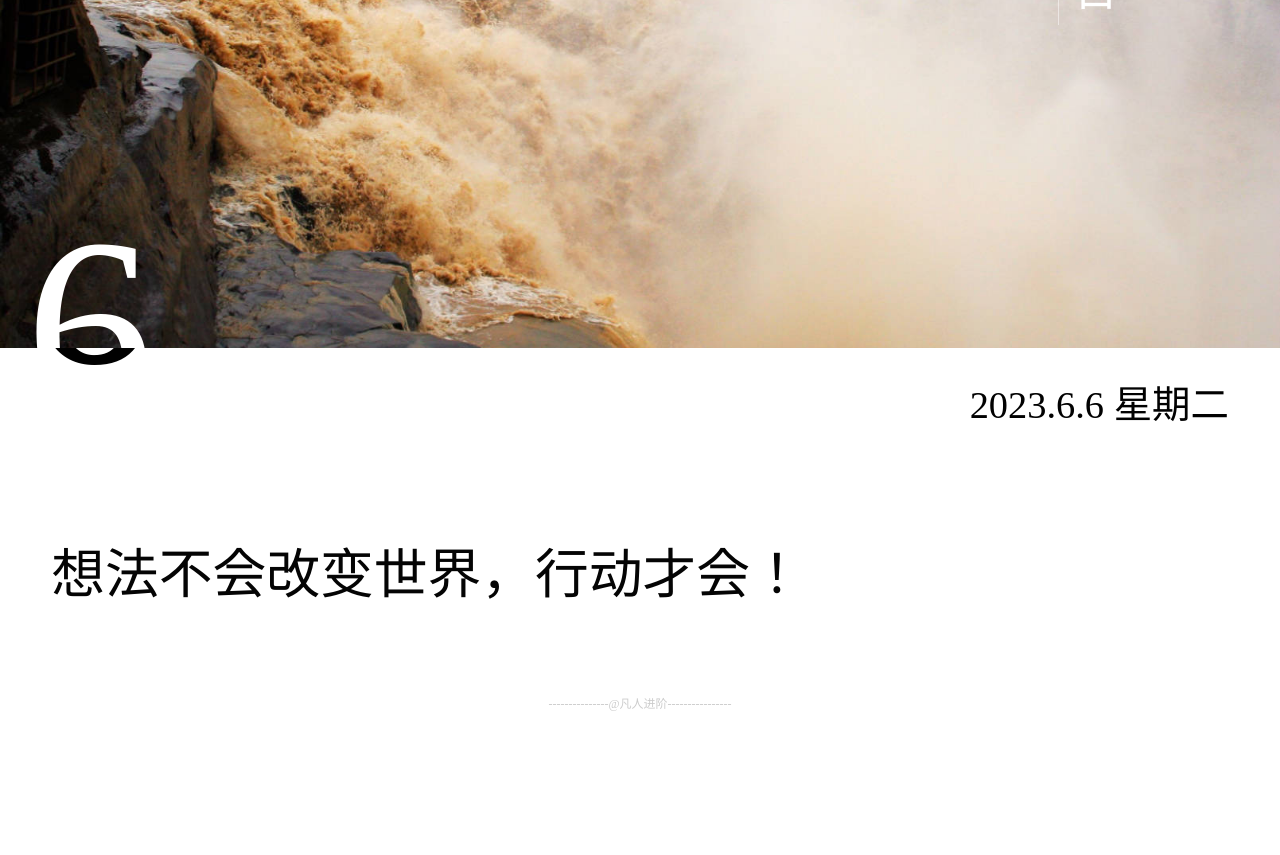
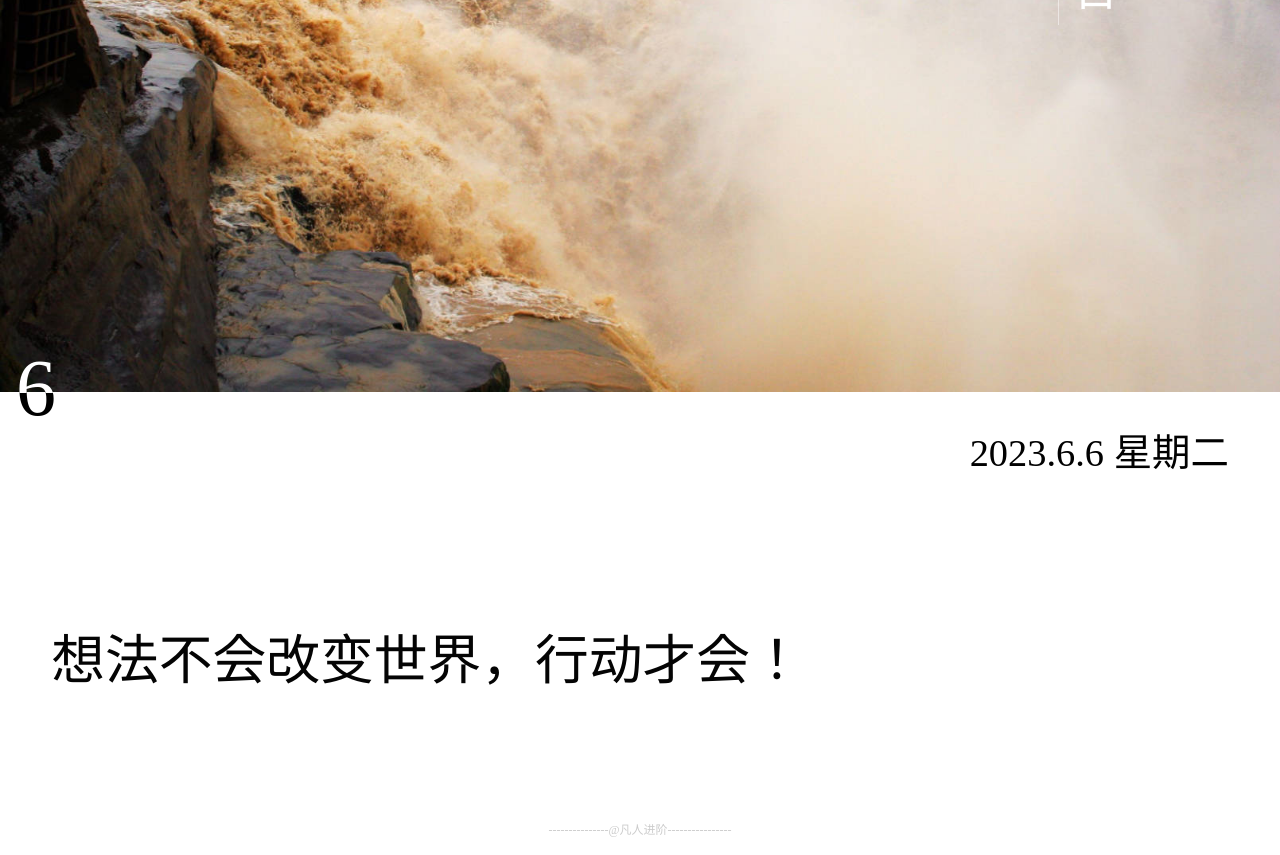
Before and after one commit to fanyouf/juzi, a Vue app: page / in a window 1280 px wide. Shown: the part 500-1355 px from the top of the page. Before the commit the page ends 1229 px from the top, so only its background shows below. Built offline with nearby package versions, Linux system fonts and the light colour scheme; no server answers.

Commit message:
feat: new component for HugeDay

```diff
--- a/src/views/Home.vue
+++ b/src/views/Home.vue
@@ -11,12 +11,15 @@
         <div class="item">{{ oldMonth }}</div>
         <div class="item">{{ oldDay }}</div>
       </div>
-      <div class="huge-day">{{ newDay }}</div>
+      <!-- <div class="huge-day">{{ newDay }}</div> -->
+      <HugeDay  :huge-day="newDay"/>
+
     </div>
     <div class="date-box">
-      <div class="huge-day">{{ newDay }}</div>
+      <!-- <div class="huge-day">{{ newDay }}</div> -->
       <div class="date">{{ newYear }}.{{ newMonth }}.{{ newDay }} {{ ncWeek }}</div>
     </div>
+
     <div class="content-box">
       <p class="sentence">{{ curWord.w }}</p>
       <p class="works-info" v-if="curWord.author">
@@ -31,6 +34,7 @@
 </template>
 
 <script setup>
+import HugeDay from './HugeDay.vue'
 import { autoPicture } from '../utils/export2Image'
 import { computed, onMounted, ref } from 'vue'
 import { getWord } from '../api/index'
@@ -135,7 +139,6 @@ footer{
     width: 100vw;
     aspect-ratio: 1366/768;
     position: relative;
-    overflow: hidden;
     .cover-photo {
       width: 100%;
     }
@@ -190,7 +193,7 @@ footer{
 
   .content-box {
     padding: 4vw;
-    line-height: 30px;
+    line-height: 2em;
     text-align: left;
     max-height: 50vh;
     font-size: 4.2vw;
--- /dev/null
+++ b/src/views/HugeDay.vue
@@ -0,0 +1,39 @@
+<template>
+    <div class="box">
+        <span class="class1">{{ hugeDay }} </span>
+        <div class="box1">
+            <span class="class2">{{ hugeDay }} </span>
+        </div>
+    </div>
+</template>
+<script setup>
+defineProps({
+    hugeDay: {
+        type: Number
+    }
+})
+</script>
+<style scoped>
+.box {
+    position: absolute;
+    left: 1em;
+    height: 200px;
+    width: 200px;
+    bottom: -92px;
+}
+.class1, .class2{
+    font-size: 5em;
+    line-height: 200px;
+}
+.class2 {
+    color: white;
+    vertical-align: bottom;
+
+}
+.box1{
+    position: absolute;
+    overflow: hidden;
+    top: 0;
+    height: 105px;
+}
+</style>
```
